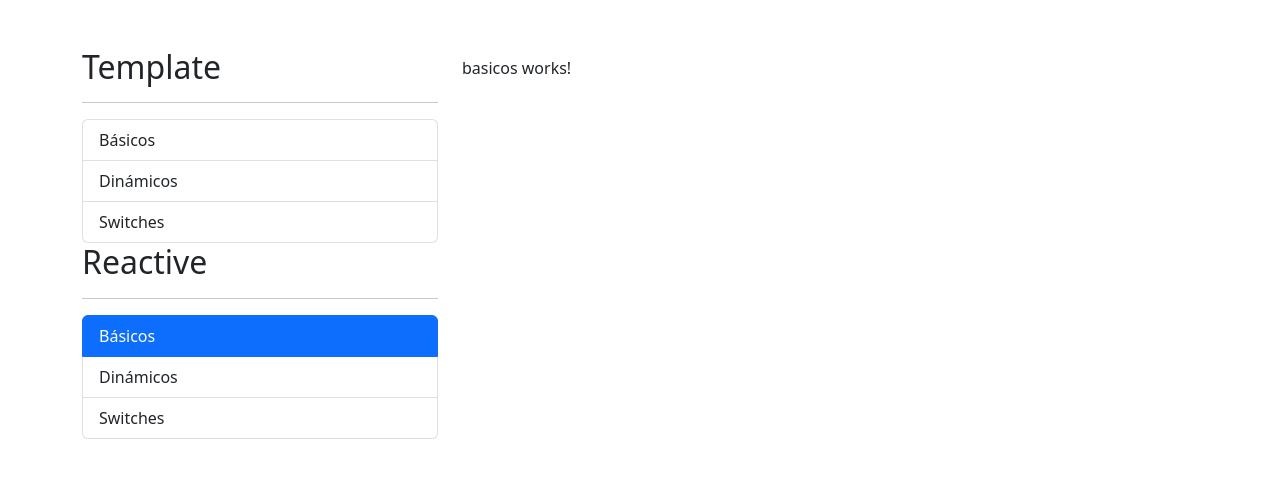
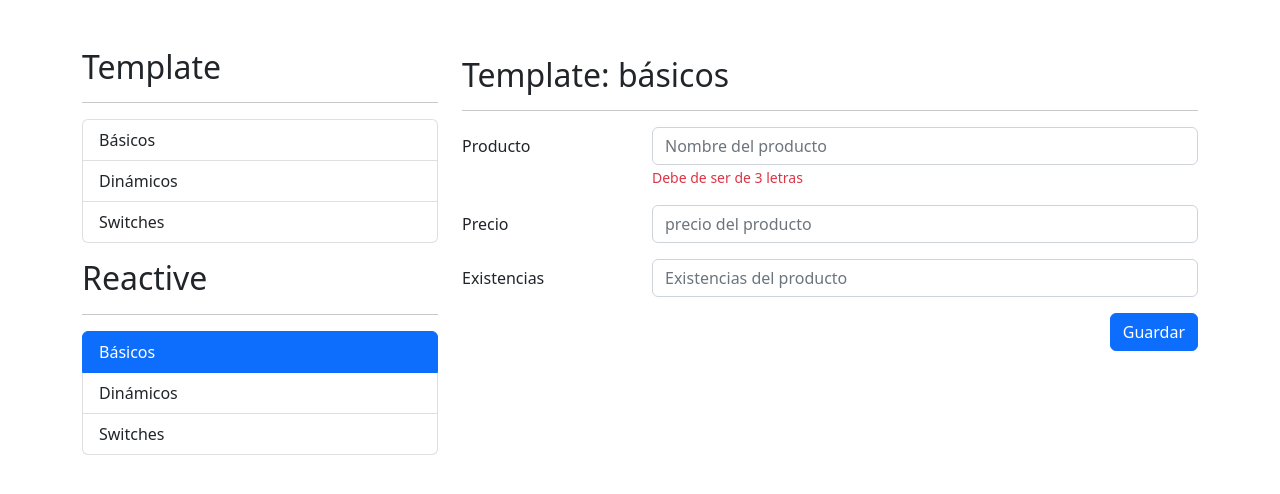
Before and after one commit to AlexanderMartinez25/06-formulariosApp, an Angular app: page /reactive/basicos in a window 1280 px wide. Shown: the top 494 px of the page. Built offline with nearby package versions, Linux system fonts and the light colour scheme.

Commit message:
Template: diseño del formulario básico

```diff
--- a/src/app/reactive/basicos/basicos.component.html
+++ b/src/app/reactive/basicos/basicos.component.html
@@ -1 +1,30 @@
-<p>basicos works!</p>
+<h2>Template: básicos</h2>
+<hr>
+
+<div class="row">
+    <div class="col">
+
+        <form>
+            <div class="mb-3 row">
+                <label for="producto" class="col-sm-3 col-form-label">Producto</label>
+                <div class="col-sm-9">
+                    <input type="text" class="form-control" id="producto" placeholder="Nombre del producto">
+                    <span class="form-text text-danger">Debe de ser de 3 letras</span>
+                </div>
+            </div>
+            <div class="mb-3 row">
+                <label for="precio" class="col-sm-3 col-form-label">Precio</label>
+                <div class="col-sm-9">
+                    <input type="text" class="form-control" id="precio" placeholder="precio del producto">
+                </div>
+            </div>
+            <div class="mb-3 row">
+                <label for="existencias" class="col-sm-3 col-form-label">Existencias</label>
+                <div class="col-sm-9">
+                    <input type="text" class="form-control" id="existencias" placeholder="Existencias del producto">
+                </div>
+            </div>
+            <button type="submit" class="btn btn-primary float-end">Guardar</button>
+        </form>
+    </div>
+</div>
--- a/src/app/shared/sidemenu/sidemenu.component.html
+++ b/src/app/shared/sidemenu/sidemenu.component.html
@@ -1,7 +1,7 @@
 <h2>Template</h2>
 <hr>
 
-<ul class="list-group">
+<ul class="list-group mb-3">
     <li class="list-group-item" *ngFor="let item of templateMenu" [routerLink]="[item.ruta]" routerLinkActive="active">
         {{item.texto}}
     </li>
@@ -9,7 +9,7 @@
 
 <h2>Reactive</h2>
 <hr>
-<ul class="list-group mt-3">
+<ul class="list-group">
     <li class="list-group-item" *ngFor="let item of reactiveMenu" [routerLink]="[item.ruta]" routerLinkActive="active">
         {{item.texto}}
     </li>
```
